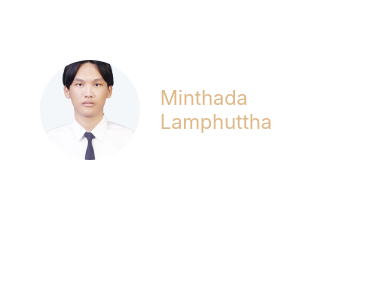
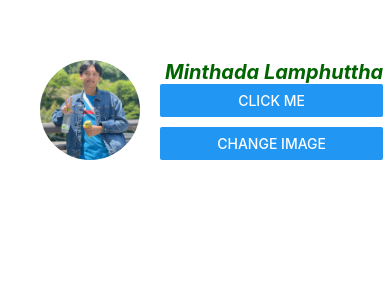
Before and after one commit to MasterAvocado1150/2113110957_React, a React Native app: screen / in a window 390 px wide. Shown: the top 300 px of the page. Built offline with nearby package versions, Linux system fonts and the light colour scheme.

Commit message:
useStateEx 7/27/2024

```diff
--- a/components/ProfileScreen.tsx
+++ b/components/ProfileScreen.tsx
@@ -1,14 +1,30 @@
-import { StyleSheet, Text, View, Image } from "react-native";
-import React from "react";
-import styles from '../styles/style'
+import { StyleSheet, Text, View, Image, Button } from "react-native";
+import React, { useState } from "react";
+import styles from "../styles/style";
 const ProfileScreen = (): React.JSX.Element => {
-  const profileimage = require("../assets/Me.jpg");
+  const profileimage = require("../assets/ProfilePic.jpg");
+  const profile2 = require("../assets/ProfilePic2.jpg");
+  const [name, setName] = useState("Minthada Lamphuttha");
+  const [image, setImage] = useState(profileimage);
+
+  const handleChangeName = () => {
+    setName("New Name");
+  };
+  const changeImg = () => {
+    setImage(profile2);
+  };
 
   return (
     <View style={styles.container}>
       <View style={styles.profileContainer}>
-        <Image source={profileimage} style={styles.profileImg}/>
-        <Text style={styles.profileName}>Minthada Lamphuttha</Text>
+        <Image source={image} style={styles.profileImg} />
+        <View>
+          <Text style={styles.profileName}>{name}</Text>
+          <Button onPress={handleChangeName} title="Click me"></Button>
+          <View style={styles.btmargin}>
+            <Button onPress={changeImg} title="Change Image"></Button>
+          </View>
+        </View>
       </View>
     </View>
   );
--- a/styles/style.ts
+++ b/styles/style.ts
@@ -4,7 +4,7 @@ import { StyleSheet } from "react-native"
   container: {
     alignItems: "center",
     padding: 20,
-    borderColor: "#deb887", // burlywood color
+    borderColor: "#7fff00", // burlywood color
   },
   profileImg: {
     borderRadius:50,
@@ -19,11 +19,18 @@ import { StyleSheet } from "react-native"
     padding:20,
     borderRadius:10,
     backgroundColor:"white",
-    elevation:5,
+    elevation:10,
     marginTop:20,
+    shadowColor: "#006400"
   },
   profileName:{
     fontSize:20,
-    color: "#deb887",
+    marginLeft: 5,
+    fontWeight: "bold",
+    color: "#006400",
+    fontStyle: 'italic',
+  },
+  btmargin:{
+    marginTop:10,
   }
 })
```
